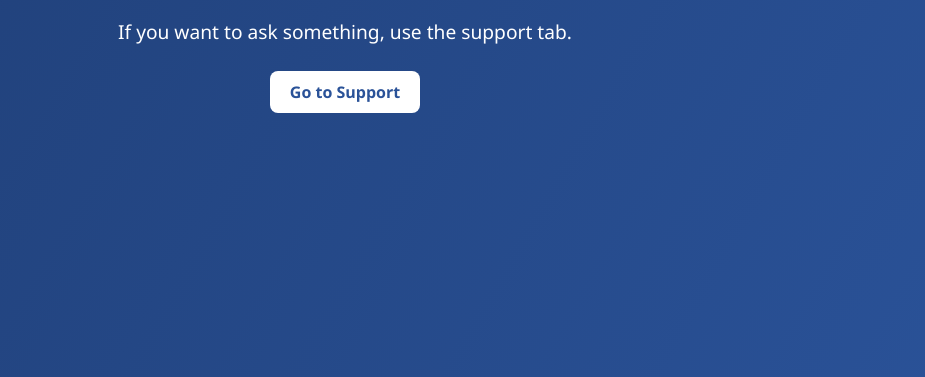
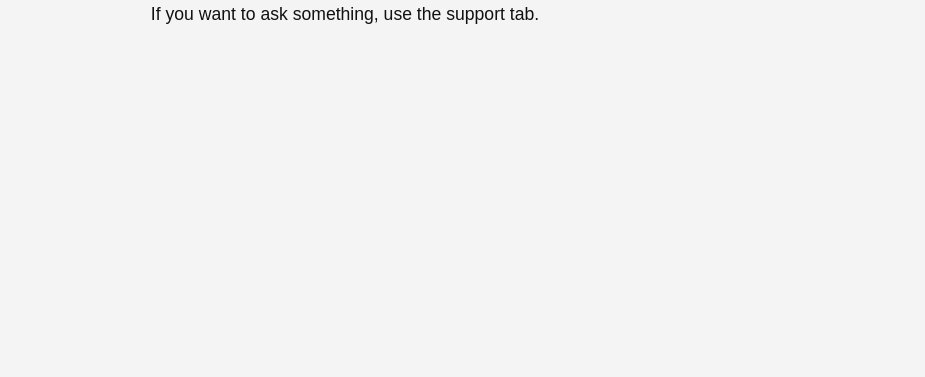
Before and after one commit to sonomarules/sonomastore, a plain HTML site: page index.html in a window 1280 px wide. Shown: the part 423-800 px from the top of the page, without its empty margins (295-1220 px from the left). Drawn offline with Linux system fonts and the light colour scheme.

Commit message:
Update index.html
yes

```diff
--- a/index.html
+++ b/index.html
@@ -3,58 +3,47 @@
 <head>
   <meta charset="UTF-8" />
   <meta name="viewport" content="width=device-width, initial-scale=1.0"/>
-  <title>Coming Soon – New CD</title>
+  <title>Coming Soon</title>
   <style>
     body {
       margin: 0;
       padding: 0;
-      font-family: "Segoe UI", sans-serif;
-      background: linear-gradient(120deg, #1e3c72, #2a5298);
-      color: white;
+      font-family: sans-serif;
+      background: #f4f4f4;
+      color: #111;
       display: flex;
-      flex-direction: column;
       align-items: center;
       justify-content: center;
       height: 100vh;
       text-align: center;
     }
 
+    .container {
+      max-width: 600px;
+      padding: 20px;
+    }
+
     h1 {
-      font-size: 3rem;
+      font-size: 2.5em;
       margin-bottom: 0.5em;
     }
 
     p {
-      font-size: 1.2rem;
-      margin: 0.5em 0;
-    }
-
-    .support-link {
-      margin-top: 1em;
-      padding: 10px 20px;
-      background: white;
-      color: #2a5298;
-      text-decoration: none;
-      border-radius: 8px;
-      font-weight: bold;
-      transition: background 0.3s ease;
-    }
-
-    .support-link:hover {
-      background: #f1f1f1;
+      font-size: 1.1em;
+      margin-top: 0;
     }
   </style>
 </head>
 <body>
-  <h1>🎵 New CD is coming soon!</h1>
-  <p>We're working on something special. Stay tuned!</p>
-  <p>If you want to ask something, use the support tab.</p>
-  <a href="support.html" class="support-link">Go to Support</a>
+  <div class="container">
+    <h1>New CD Coming Soon</h1>
+    <p>If you want to ask something, use the support tab.</p>
+  </div>
 
   <!-- Smartsupp Live Chat script -->
   <script type="text/javascript">
     var _smartsupp = _smartsupp || {};
-    _smartsupp.key = 'bd54ebdc81084acaee40650166ee591fe78567bb';
+    _smartsupp.key = 'a60059803ab8d4545b7b1efc942bbca5b24758d0';
     window.smartsupp||(function(d) {
       var s,c,o=smartsupp=function(){ o._.push(arguments)};o._=[];
       s=d.getElementsByTagName('script')[0];c=d.createElement('script');
@@ -62,6 +51,8 @@
       c.src='https://www.smartsuppchat.com/loader.js?';s.parentNode.insertBefore(c,s);
     })(document);
   </script>
-  <noscript>Powered by <a href="https://www.smartsupp.com" target="_blank">Smartsupp</a></noscript>
+  <noscript>
+    Powered by <a href="https://www.smartsupp.com" target="_blank">Smartsupp</a>
+  </noscript>
 </body>
 </html>
```
